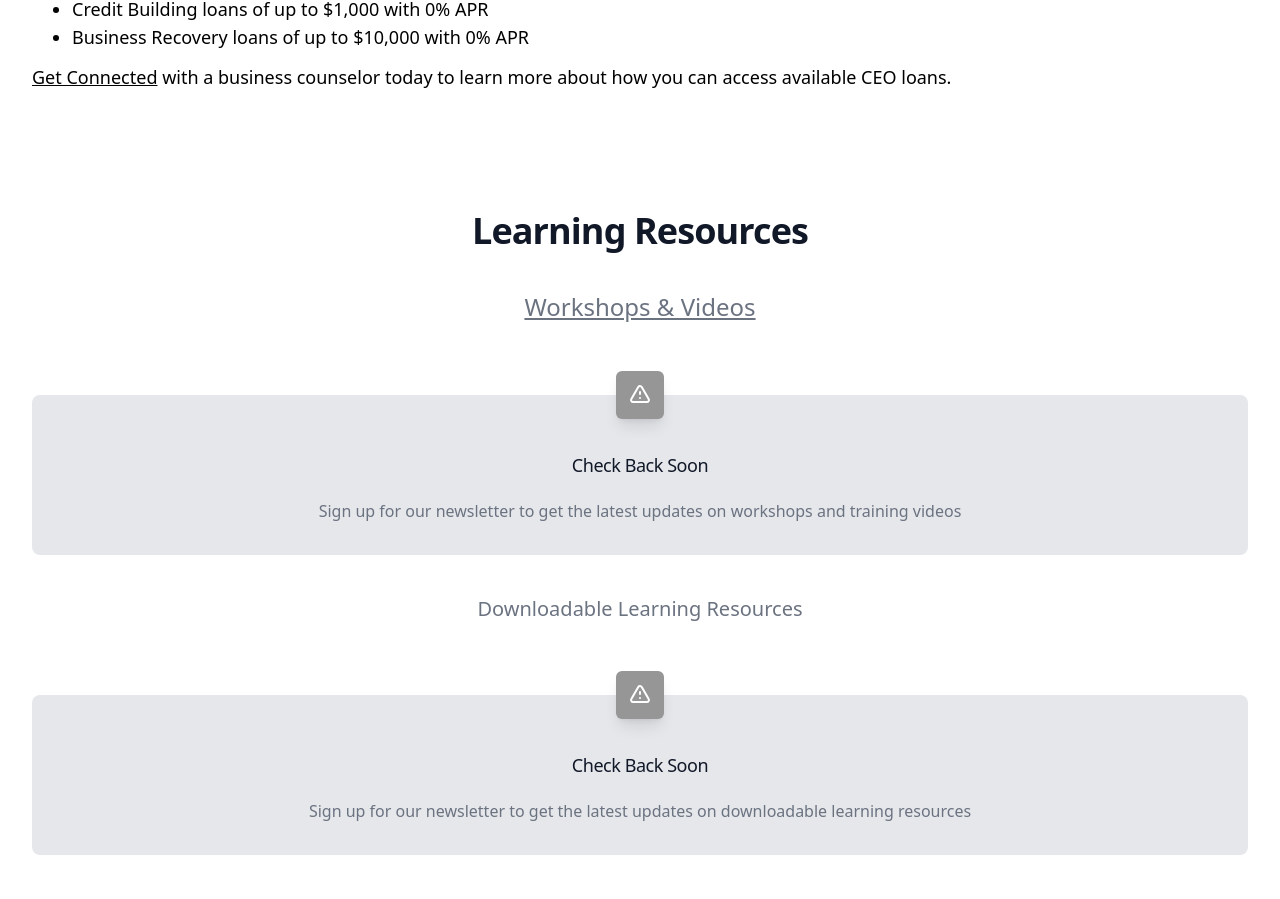
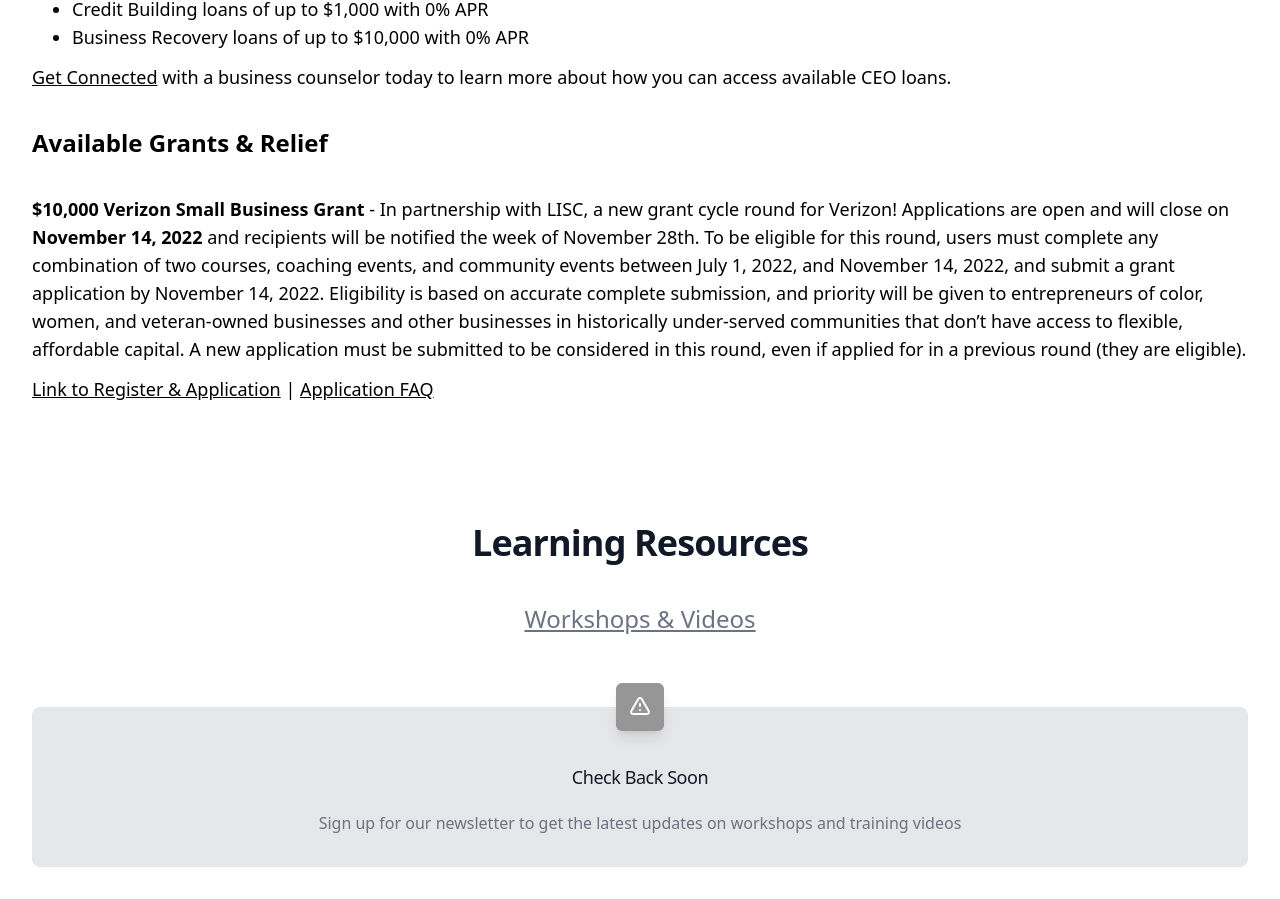
Before and after one commit to ericagirges/cnpp-website, a Next.js app in the folder app/: page /components/ResourcesContent in a window 1280 px wide. Shown: the part 1033-1932 px from the top of the page. Built offline with nearby package versions, Linux system fonts and the light colour scheme.

Commit message:
Grants Test Push

```diff
--- a/app/pages/components/ResourcesContent.js
+++ b/app/pages/components/ResourcesContent.js
@@ -42,6 +42,18 @@ const TextComponent = () => (
       </Link>{' '}
       with a business counselor today to learn more about how you can access
       available CEO loans.
+    </p>
+    <h2 className="mt-9 text-xl font-bold text-black md:text-2xl">
+      Available Grants & Relief
+    </h2>
+    <p className="mt-9 text-base text-black md:text-lg">
+      <b>$10,000 Verizon Small Business Grant</b> - In partnership with LISC, a new grant cycle round for Verizon! Applications are open and will close on <b>November 14, 2022 </b> and recipients will be notified the week of November 28th. To be eligible for this round, users must complete any combination of two courses, coaching events, and community events between July 1, 2022, and November 14, 2022, and submit a grant application by November 14, 2022. Eligibility is based on accurate complete submission, and priority will be given to entrepreneurs of color, women, and veteran-owned businesses and other businesses in historically under-served communities that don’t have access to flexible, affordable capital. A new application must be submitted to be considered in this round, even if applied for in a previous round (they are eligible). </p>
+      <p className="mt-3 text-base text-black md:text-lg">
+      <Link href="https://www.verizon.com/about/responsibility/digital-inclusion/small-business-training?utm_source=nawbo&utm_medium=partner&utm_campaign=digital-ready-launch&utm_term=national-national">
+        <u className="cursor-pointer">Link to Register & Application</u>
+      </Link>{' '} |  <Link href="https://rescue.box.com/s/66ayznq4zvh6zmc15vrashy82dx4ston">
+        <u className="cursor-pointer">Application FAQ</u>
+      </Link>{' '}
     </p>
   </div>
 )
```
